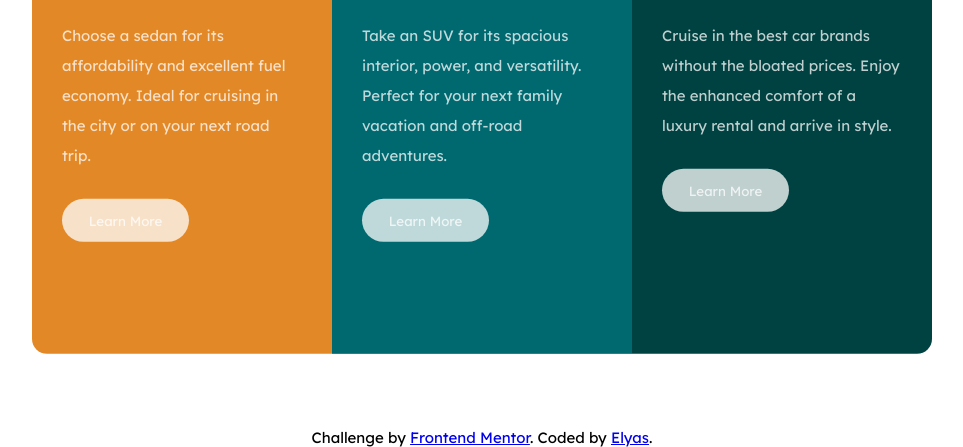
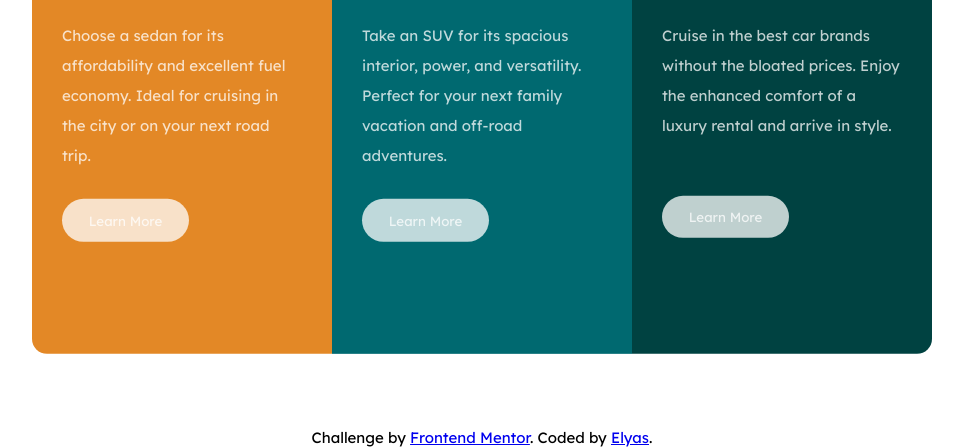
Before and after one commit to BlueElyas/3-column-preview-card-component-main, a plain HTML site: page index.html in a window 1280 px wide. Shown: the part 353-800 px from the top of the page, without its empty margins (158-1121 px from the left). Drawn offline with Linux system fonts and the light colour scheme.

Commit message:
fix margin of luxury button

```diff
--- a/styles.css
+++ b/styles.css
@@ -84,6 +84,9 @@ body {
         left: 0;
         right: 0;
     }
+    .luxury button {
+        margin-top: 1em;
+    }
 
 }
 
```
